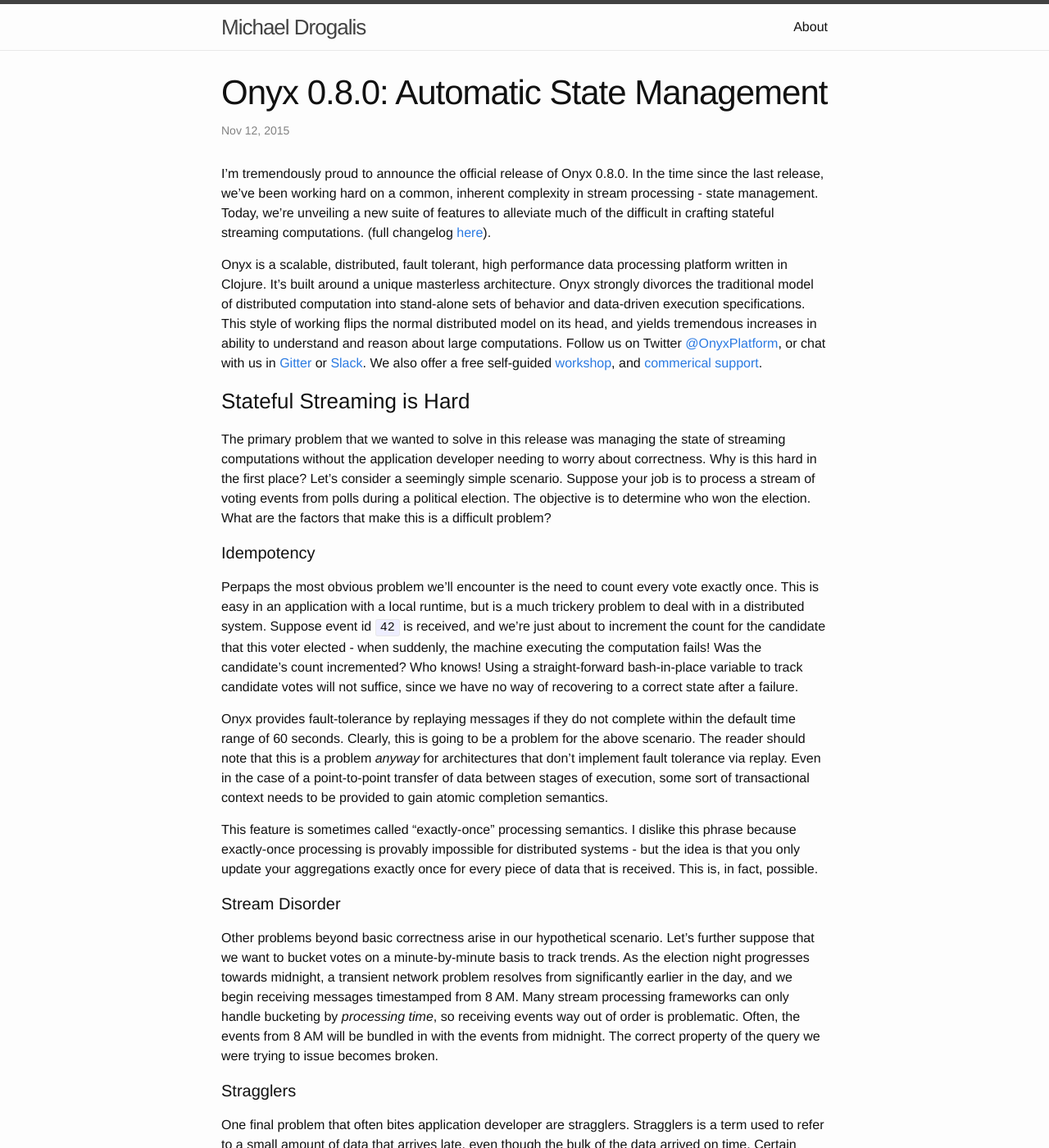
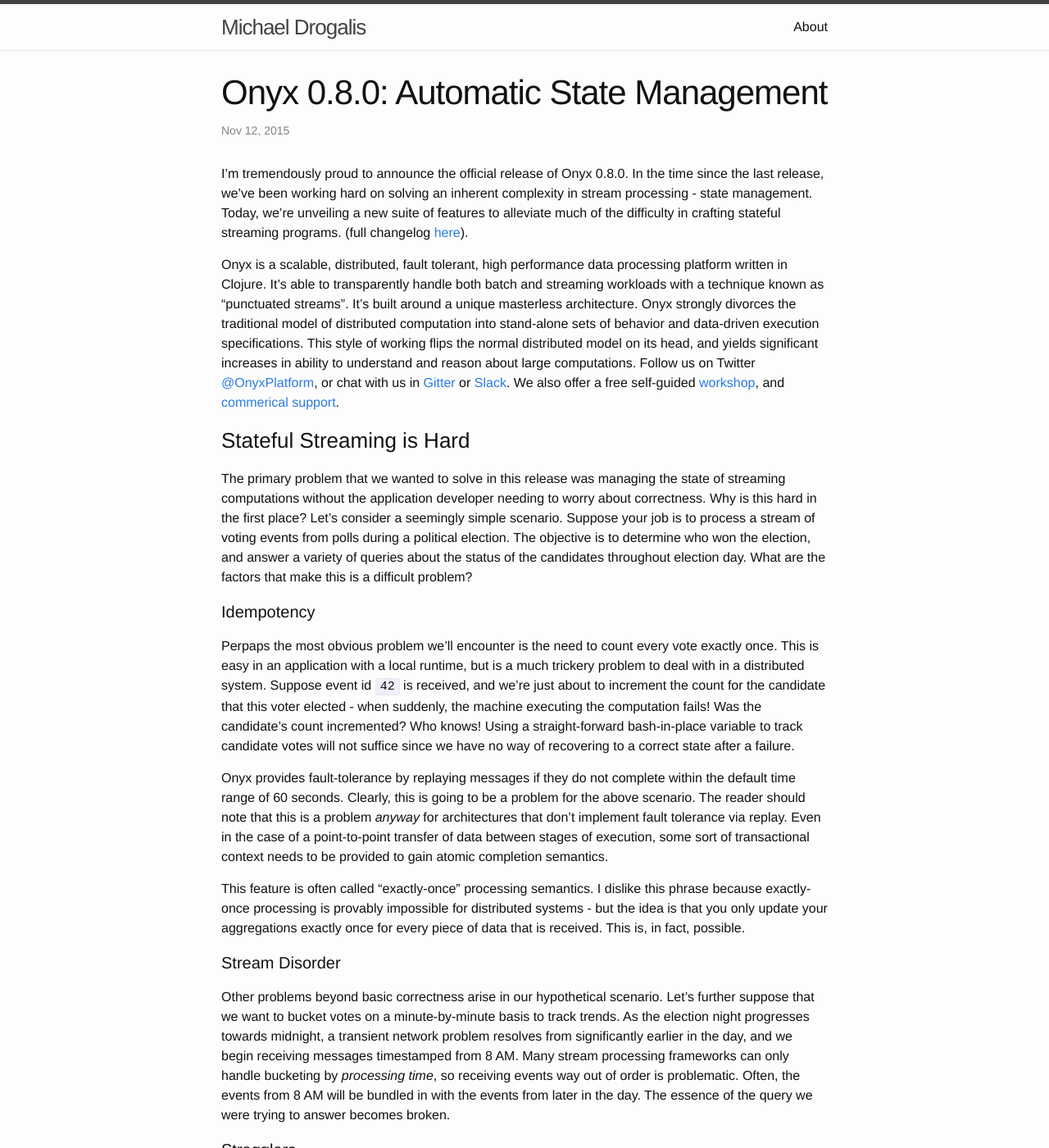
Before and after one commit to podviaznikov/MichaelDrogalis.github.io, a Jekyll site: the page built from _posts/2015-11-12-Onyx-0.8.0-Automatic-State-Management.md, in a window 1280 px wide and 1400 px high. Shown: the whole window at 82% size. Built offline with Jekyll 4.4.1, drawn with Linux system fonts in a browser that asks for light colours; Markdown is read by kramdown in place of the engine named in the settings; some of the changed text lies outside the part shown.

Commit message:
Fix some typos.

```diff
--- a/_posts/2015-11-12-Onyx-0.8.0-Automatic-State-Management.md
+++ b/_posts/2015-11-12-Onyx-0.8.0-Automatic-State-Management.md
@@ -5,25 +5,25 @@ date:   2015-11-12 00:00:00
 categories: jekyll update
 ---
 
-I'm tremendously proud to announce the official release of Onyx 0.8.0. In the time since the last release, we've been working hard on a common, inherent complexity in stream processing - state management. Today, we're unveiling a new suite of features to alleviate much of the difficult in crafting stateful streaming computations. (full changelog [here](https://github.com/onyx-platform/onyx/blob/0.8.x/changes.md#080)).
+I'm tremendously proud to announce the official release of Onyx 0.8.0. In the time since the last release, we've been working hard on solving an inherent complexity in stream processing - state management. Today, we're unveiling a new suite of features to alleviate much of the difficulty in crafting stateful streaming programs. (full changelog [here](https://github.com/onyx-platform/onyx/blob/0.8.x/changes.md#080)).
 
-Onyx is a scalable, distributed, fault tolerant, high performance data processing platform written in Clojure. It's built around a unique masterless architecture. Onyx strongly divorces the traditional model of distributed computation into stand-alone sets of behavior and data-driven execution specifications. This style of working flips the normal distributed model on its head, and yields tremendous increases in ability to understand and reason about large computations. Follow us on Twitter [@OnyxPlatform](https://twitter.com/OnyxPlatform), or chat with us in [Gitter](https://gitter.im/onyx-platform/onyx) or [Slack](https://clojurians.slack.com/messages/onyx/details/). We also offer a free self-guided [workshop](https://github.com/onyx-platform/learn-onyx), and [commerical support](http://www.onyxplatform.org/support.html).
+Onyx is a scalable, distributed, fault tolerant, high performance data processing platform written in Clojure. It's able to transparently handle both batch and streaming workloads with a technique known as "punctuated streams". It's built around a unique masterless architecture. Onyx strongly divorces the traditional model of distributed computation into stand-alone sets of behavior and data-driven execution specifications. This style of working flips the normal distributed model on its head, and yields significant increases in ability to understand and reason about large computations. Follow us on Twitter [@OnyxPlatform](https://twitter.com/OnyxPlatform), or chat with us in [Gitter](https://gitter.im/onyx-platform/onyx) or [Slack](https://clojurians.slack.com/messages/onyx/details/). We also offer a free self-guided [workshop](https://github.com/onyx-platform/learn-onyx), and [commerical support](http://www.onyxplatform.org/support.html).
 
 ### Stateful Streaming is Hard
 
-The primary problem that we wanted to solve in this release was managing the state of streaming computations without the application developer needing to worry about correctness. Why is this hard in the first place? Let's consider a seemingly simple scenario. Suppose your job is to process a stream of voting events from polls during a political election. The objective is to determine who won the election. What are the factors that make this is a difficult problem?
+The primary problem that we wanted to solve in this release was managing the state of streaming computations without the application developer needing to worry about correctness. Why is this hard in the first place? Let's consider a seemingly simple scenario. Suppose your job is to process a stream of voting events from polls during a political election. The objective is to determine who won the election, and answer a variety of queries about the status of the candidates throughout election day. What are the factors that make this is a difficult problem?
 
 #### Idempotency
 
-Perpaps the most obvious problem we'll encounter is the need to count every vote exactly once. This is easy in an application with a local runtime, but is a much trickery problem to deal with in a distributed system. Suppose event id `42` is received, and we're just about to increment the count for the candidate that this voter elected - when suddenly, the machine executing the computation fails! Was the candidate's count incremented? Who knows! Using a straight-forward bash-in-place variable to track candidate votes will not suffice, since we have no way of recovering to a correct state after a failure.
+Perpaps the most obvious problem we'll encounter is the need to count every vote exactly once. This is easy in an application with a local runtime, but is a much trickery problem to deal with in a distributed system. Suppose event id `42` is received, and we're just about to increment the count for the candidate that this voter elected - when suddenly, the machine executing the computation fails! Was the candidate's count incremented? Who knows! Using a straight-forward bash-in-place variable to track candidate votes will not suffice since we have no way of recovering to a correct state after a failure.
 
 Onyx provides fault-tolerance by replaying messages if they do not complete within the default time range of 60 seconds. Clearly, this is going to be a problem for the above scenario. The reader should note that this is a problem *anyway* for architectures that don't implement fault tolerance via replay. Even in the case of a point-to-point transfer of data between stages of execution, some sort of transactional context needs to be provided to gain atomic completion semantics.
 
-This feature is sometimes called "exactly-once" processing semantics. I dislike this phrase because exactly-once processing is provably impossible for distributed systems - but the idea is that you only update your aggregations exactly once for every piece of data that is received. This is, in fact, possible.
+This feature is often called "exactly-once" processing semantics. I dislike this phrase because exactly-once processing is provably impossible for distributed systems - but the idea is that you only update your aggregations exactly once for every piece of data that is received. This is, in fact, possible.
 
 #### Stream Disorder
 
-Other problems beyond basic correctness arise in our hypothetical scenario. Let's further suppose that we want to bucket votes on a minute-by-minute basis to track trends. As the election night progresses towards midnight, a transient network problem resolves from significantly earlier in the day, and we begin receiving messages timestamped from 8 AM. Many stream processing frameworks can only handle bucketing by *processing time*, so receiving events way out of order is problematic. Often, the events from 8 AM will be bundled in with the events from midnight. The correct property of the query we were trying to issue becomes broken.
+Other problems beyond basic correctness arise in our hypothetical scenario. Let's further suppose that we want to bucket votes on a minute-by-minute basis to track trends. As the election night progresses towards midnight, a transient network problem resolves from significantly earlier in the day, and we begin receiving messages timestamped from 8 AM. Many stream processing frameworks can only handle bucketing by *processing time*, so receiving events way out of order is problematic. Often, the events from 8 AM will be bundled in with the events from later in the day. The essence of the query we were trying to answer becomes broken.
 
 #### Stragglers
 
@@ -31,9 +31,9 @@ One final problem that often bites application developer are stragglers. Straggl
 
 ### Durable, Striped Logging
 
-We took all of the above challenges into account to build a design that shields you from those problems. The design approach we took stripes messages to a durable log, via [Apache BookKeeper(http://bookkeeper.apache.org). In short, individual state transitions are written on a per-message data, and replicated across a cluster of machines for fault tolerance. If a peer crashes, the state is built up from scratch by replaying the durably replicated log of operations. To defend against duplicate messages, we employ an embedded key/value store - namely, [RocksDB](http://rocksdb.org). RocksDB contains a Bloom Filter to efficiently strip out previously applied messages. The log is periodically pruned to keep the total number of serialized operations small. If you're using Onyx for state management, you'll need to start up a quroum of BookKeeper servers for it to talk to. RocksDB is invisible to the application developer since we run it in embedded mode.
+We took all of the above challenges into account to build a design that shields you from those problems. The design approach we took stripes messages to a durable log, via [Apache BookKeeper](http://bookkeeper.apache.org). In short, individual state transitions are written on a per-message data, and replicated across a cluster of machines for fault tolerance. If a peer crashes, the state is built up from scratch by replaying the durably replicated log of operations. To defend against duplicate messages, we employ an embedded key/value store - namely, [RocksDB](http://rocksdb.org). RocksDB contains an in-memory Bloom Filter to efficiently strip out previously applied messages. The log is periodically pruned to keep the total number of serialized operations small. If you're using Onyx for state management, you'll need to start up a quroum of BookKeeper servers for it to talk to. RocksDB is invisible to the application developer since we run it in embedded mode.
 
-You can read more about how state manage works in the [dedicated section](https://github.com/onyx-platform/onyx/blob/0.8.x/doc/user-guide/aggregation-state-managment.md) of the [User Guide](gitbook.com/book/onyx-platform/onyx/details).
+You can read more about how state manage works in the [dedicated section](https://github.com/onyx-platform/onyx/blob/0.8.x/doc/user-guide/aggregation-state-managment.md) of the [User Guide](http://www.gitbook.com/book/onyx-platform/onyx/details).
 
 ### Windows, Triggers, and Refinement
 
```
